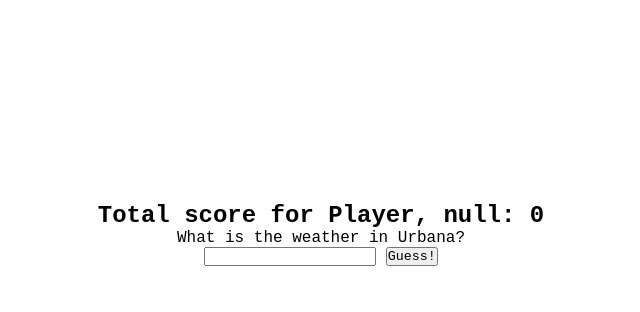
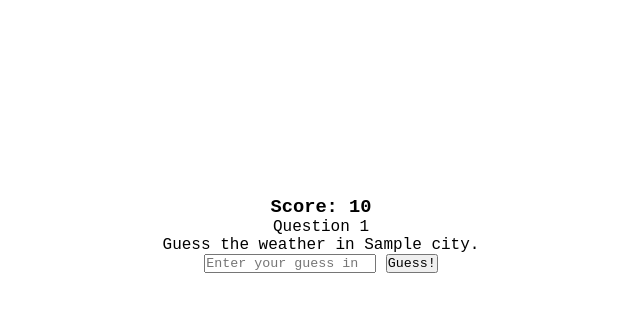
Before and after one commit to CS222-UIUC/team-77-project-guessquest, a Django app: template guessquest/games/templates/weatherGame.html in a window 1280 px wide. Shown: the part 166-478 px from the top of the page, without its empty margins (319-959 px from the left). Run offline with Django 5.2, Linux system fonts and the light colour scheme; the template is opened without the code that fills it: most values are stand-ins (such as "Sample title", 1, 10 or a date in 2020).

Commit message:
Updated weather.html to work with API.

```diff
--- a/guessquest/games/templates/weatherGame.html
+++ b/guessquest/games/templates/weatherGame.html
@@ -6,16 +6,29 @@
     <meta name="viewport" content="width=device-width, initial-scale=1.0" />
     <title>Weather game</title>
     <link rel="stylesheet" href="{% static 'css/style.css' %}" />
+    {% comment %}
     <script src="{% static 'js/weatherGame.js' %}" defer></script>
+    {% endcomment %}
   </head>
   <body>
-    <h2 id="score"></h2>
-    <p id="question"></p>
-    <form id="playerAnswer">
-      <label for="answer"></label>
-      <input type="text" id="answer" name="answer" required />
-      <button type="submit">Guess!</button>
-    </form>
+    <div class="weather">
+      <h3 id="score">Score: {{score}}</h3>
+      <p>Question {{questionNum}}</p>
+      <p></p>
+      <p id="question">Guess the weather in {{city}}.</p>
+      <form id="playerAnswer" method="post">
+        {% csrf_token %}
+        <label for="guess"></label>
+        <input
+          type="number"
+          id="guess"
+          name="guess"
+          placeholder="Enter your guess in (celsius)"
+          required
+        />
+        <button id="guess-button" type="submit">Guess!</button>
+      </form>
+    </div>
 
     <p id="message"></p>
   </body>
```
